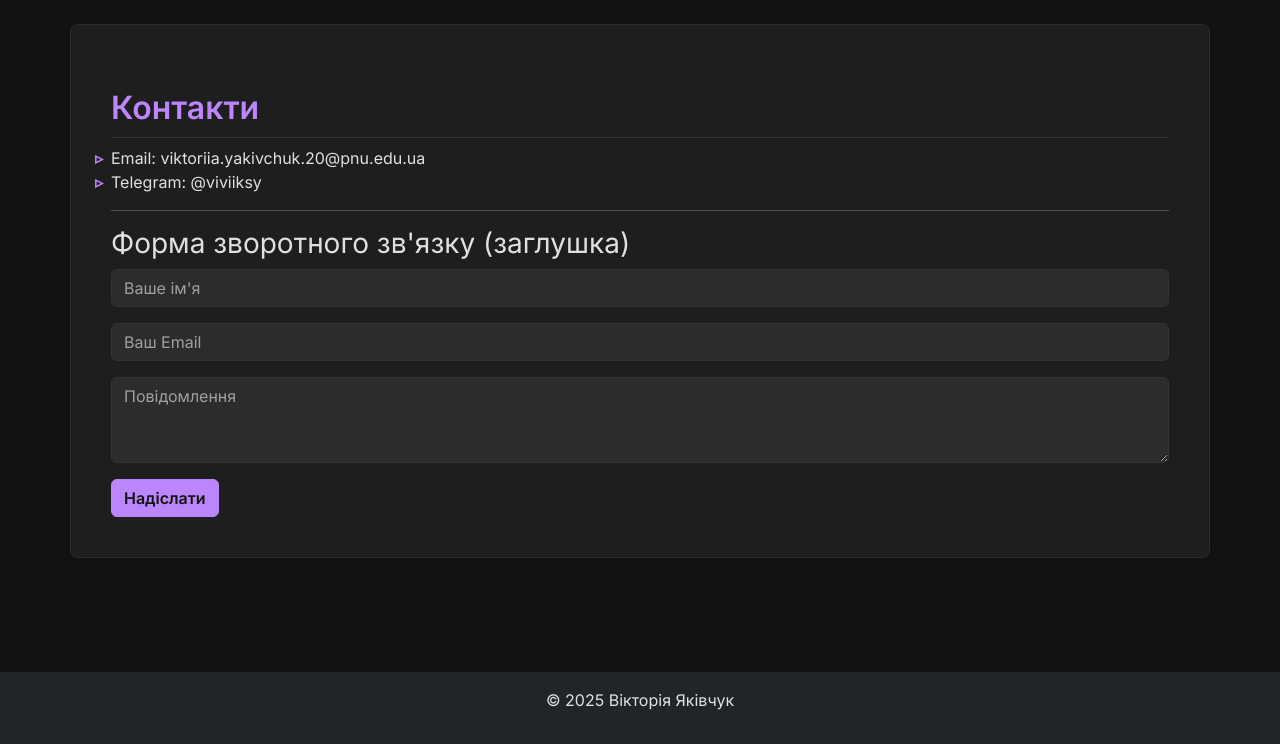
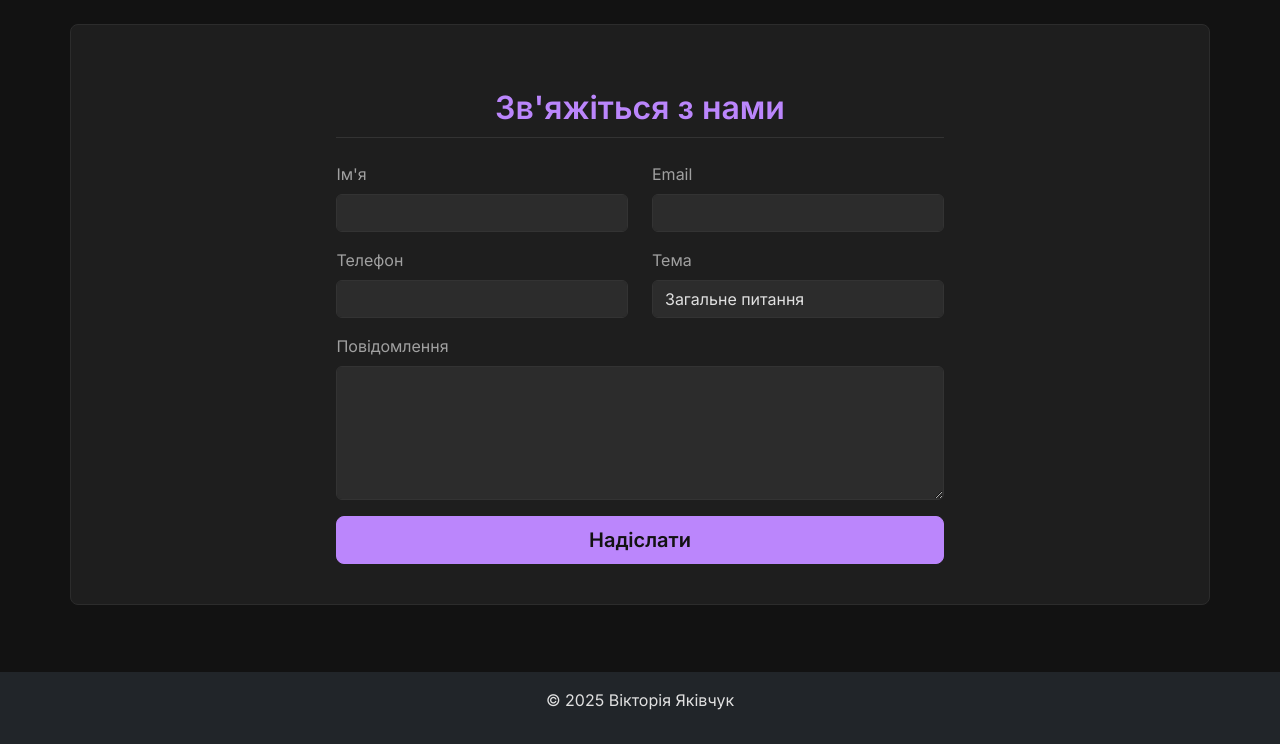
Before and after one commit to viktoriiayakivchuk/flask-app-lab, a Flask app: page /contacts in a window 1280 px wide. Shown: the part 56-800 px from the top of the page. Run offline with Flask 3, Linux system fonts and the light colour scheme; some libraries are stand-ins or nearby versions.

Commit message:
feat(lab5): Task 1 - Implement WTF ContactForm with validation

```diff
--- /dev/null
+++ b/app/forms.py
@@ -0,0 +1,35 @@
+from flask_wtf import FlaskForm
+from wtforms import StringField, TextAreaField, SelectField, SubmitField
+from wtforms.validators import DataRequired, Length, Email, Regexp
+
+class ContactForm(FlaskForm):
+    """
+    Форма для сторінки контактів (Завдання 1)
+    """
+    name = StringField('Ім\'я',
+                       validators=[DataRequired(message="Це поле обов'язкове"),
+                                   Length(min=4, max=10, message="Довжина має бути від 4 до 10 символів")])
+
+    email = StringField('Email',
+                        validators=[DataRequired(message="Це поле обов'язкове"),
+                                    Email(message="Неправильний формат email")])
+
+    phone = StringField('Телефон',
+                        validators=[DataRequired(message="Це поле обов'язкове"),
+                                    Regexp(r'^\+380\d{9}$',
+                                           message="Формат має бути +380xxxxxxxxx (12 цифр)")])
+
+    subject_choices = [
+        ('general', 'Загальне питання'),
+        ('support', 'Технічна підтримка'),
+        ('feedback', 'Відгук')
+    ]
+    subject = SelectField('Тема',
+                          choices=subject_choices,
+                          validators=[DataRequired(message="Будь ласка, оберіть тему")])
+
+    message = TextAreaField('Повідомлення',
+                            validators=[DataRequired(message="Це поле обов'язкове"),
+                                        Length(max=500, message="Максимум 500 символів")])
+
+    submit = SubmitField('Надіслати')
--- a/app/templates/contacts.html
+++ b/app/templates/contacts.html
@@ -1,23 +1,41 @@
-{% extends "base.html" %}
+{% extends 'base.html' %}
+{% from 'includes/_render_field.html' import render_field with context %}
+
+{% block title %}Контакти{% endblock %}
 
 {% block content %}
-<h2>Контакти</h2>
-<ul>
-    <li>Email: viktoriia.yakivchuk.20@pnu.edu.ua</li>
-    <li>Telegram: @viviiksy</li>
-</ul>
-<hr>
-<h3>Форма зворотного зв'язку (заглушка)</h3>
-<form>
-    <div class="mb-3">
-        <input type="text" class="form-control" placeholder="Ваше ім'я">
+<div class="row justify-content-center">
+    <div class="col-md-8 col-lg-7">
+        <h2 class="text-center mb-4">Зв'яжіться з нами</h2>
+
+        <form method="POST" action="{{ url_for('contacts') }}" novalidate>
+
+            {{ form.csrf_token }}
+
+            <div class="row">
+                <div class="col-md-6">
+                    {{ render_field(form.name) }}
+                </div>
+                <div class="col-md-6">
+                    {{ render_field(form.email) }}
+                </div>
+            </div>
+
+            <div class="row">
+                <div class="col-md-6">
+                    {{ render_field(form.phone) }}
+                </div>
+                <div class="col-md-6">
+                    {{ render_field(form.subject) }}
+                </div>
+            </div>
+
+            {{ render_field(form.message, rows=5) }}
+
+            <div class="d-grid">
+                {{ form.submit(class="btn btn-primary btn-lg") }}
+            </div>
+        </form>
     </div>
-    <div class="mb-3">
-        <input type="email" class="form-control" placeholder="Ваш Email">
-    </div>
-    <div class="mb-3">
-        <textarea class="form-control" rows="3" placeholder="Повідомлення"></textarea>
-    </div>
-    <button type="submit" class="btn btn-primary">Надіслати</button>
-</form>
+</div>
 {% endblock %}
--- /dev/null
+++ b/app/templates/includes/_render_field.html
@@ -0,0 +1,20 @@
+{% macro render_field(field) %}
+    <div class="mb-3">
+        {{ field.label(class="form-label") }}
+
+        <!--
+          2. Малюємо саме поле (<input> або <select>).
+          'form-control' - це клас Bootstrap.
+          'is-invalid' - клас Bootstrap, який додається, якщо є помилки валідації.
+        -->
+        {{ field(class="form-control " + ("is-invalid" if field.errors else ""), **kwargs) }}
+
+        {% if field.errors %}
+            <div class="invalid-feedback d-block">
+                {% for error in field.errors %}
+                    <span>{{ error }}</span><br>
+                {% endfor %}
+            </div>
+        {% endif %}
+    </div>
+{% endmacro %}
--- a/app/views.py
+++ b/app/views.py
@@ -1,5 +1,11 @@
-from flask import render_template, request, make_response, redirect, url_for
+from flask import render_template, request, make_response, redirect, url_for, flash
 from app import app
+from app.forms import ContactForm
+import logging
+
+logging.basicConfig(filename='contact.log',
+                    level=logging.INFO,
+                    format='%(asctime)s - %(message)s')
 
 @app.route('/')
 def resume():
@@ -7,6 +13,20 @@ def resume():
     agent = request.user_agent
     return render_template('resume.html', agent=agent)
 
-@app.route('/contacts')
+@app.route('/contacts', methods=['GET', 'POST'])
 def contacts():
-    return render_template('contacts.html')
+    form = ContactForm()
+
+    if form.validate_on_submit():
+        # Дані успішно пройшли валідацію
+        name = form.name.data
+        email = form.email.data
+
+        logging.info(f"New Contact: Name={name}, Email={email}, Subject={form.subject.data}")
+
+        flash(f'Дякуємо, {name} ({email})! Ваше повідомлення надіслано.', 'success')
+
+        return redirect(url_for('contacts'))
+
+    # Якщо GET-запит або валідація не пройдена, просто рендеримо сторінку
+    return render_template('contacts.html', form=form)
```
Also changed, not shown: README.md, screenshots_lab4/cookies.png (deleted), screenshots_lab4/flash_error.png (deleted), screenshots_lab4/light_theme.png (deleted), screenshots_lab4/login.png (deleted), screenshots_lab4/profile.png (deleted), 5 other files.
